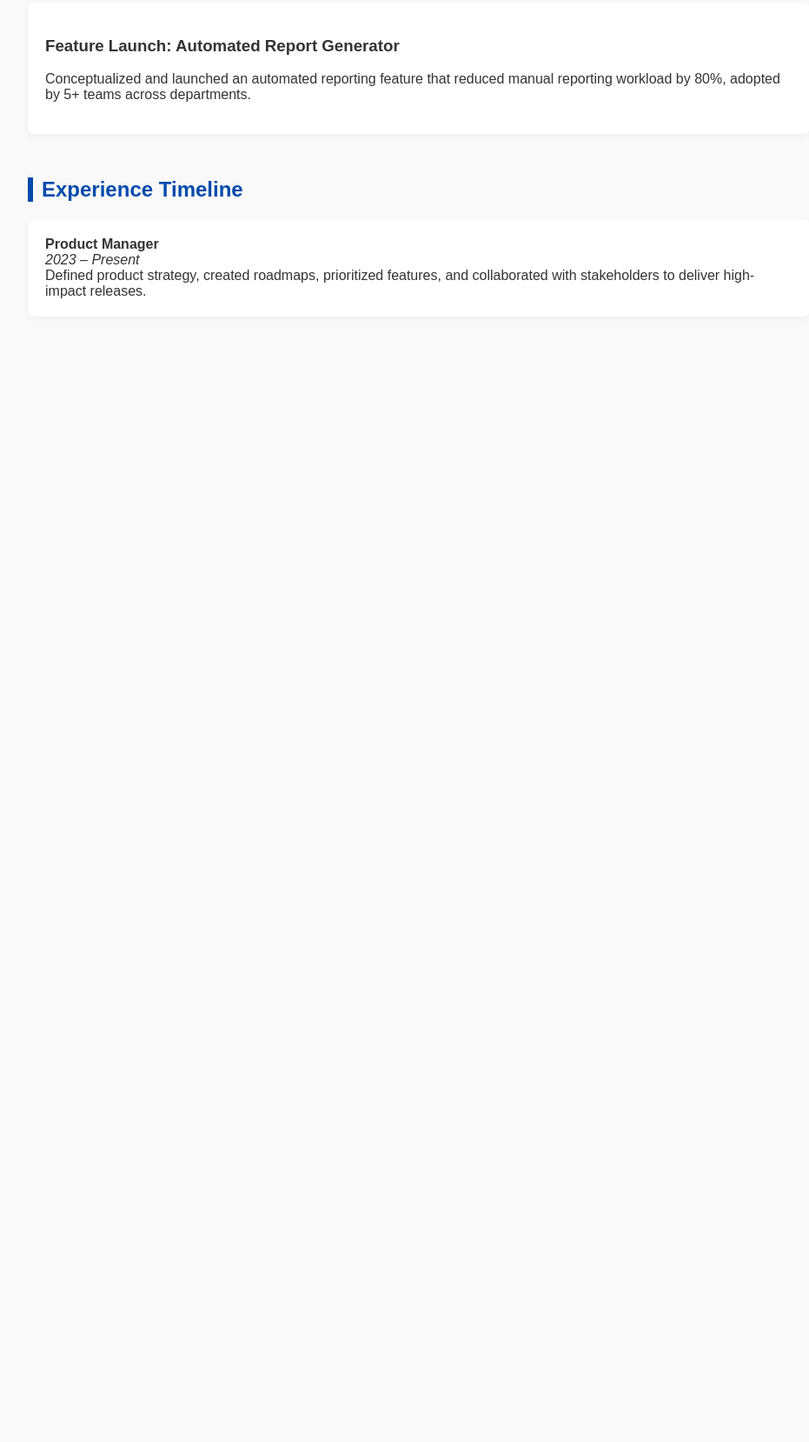
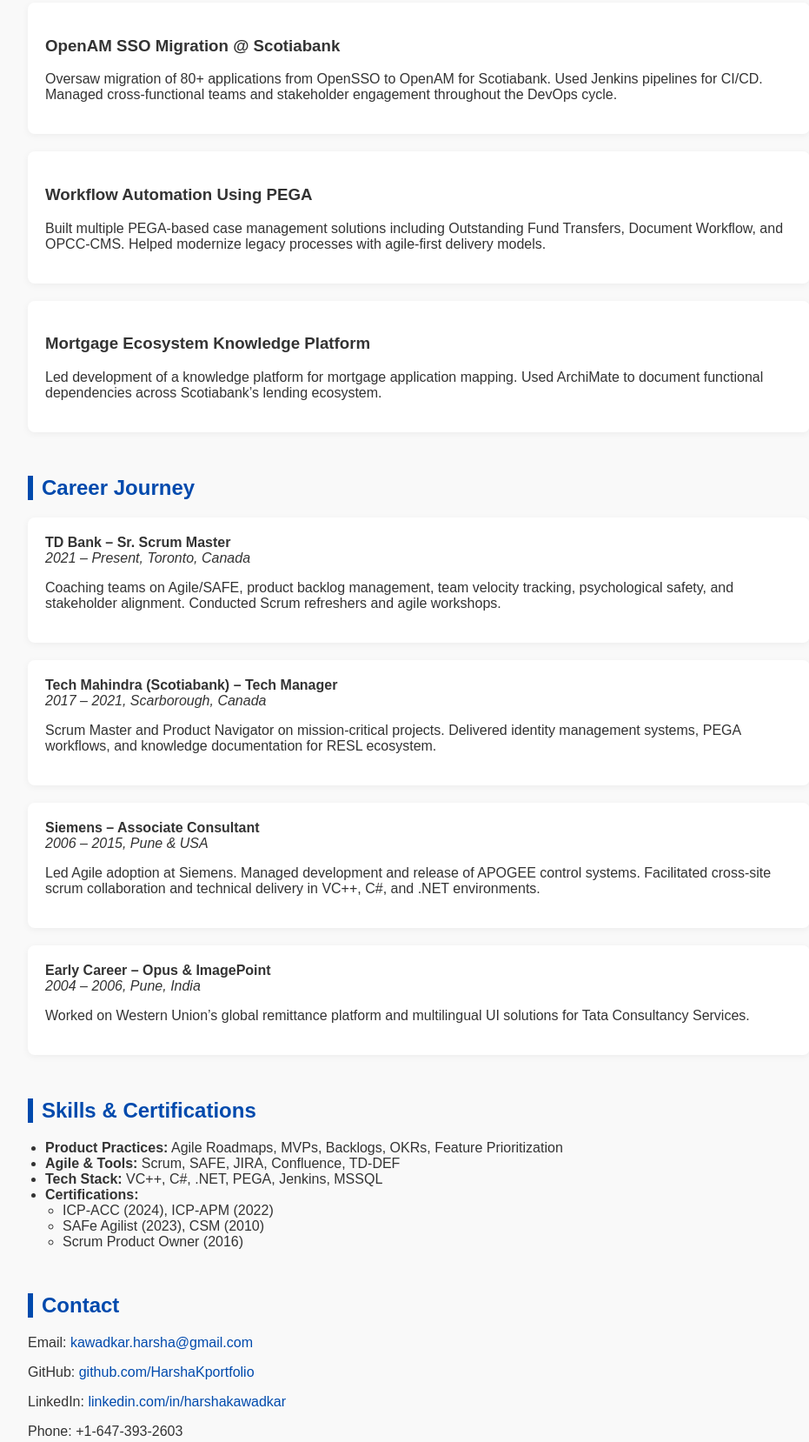
Before and after one commit to HarshaKportfolio/HarshaK, a plain HTML site: page index.html in a window 1280 px wide. Shown: the part 649-2307 px from the top of the page at 87% size, without its empty margins (158-1089 px from the left). Before the commit the page ends 1103 px from the top, so only its background shows below. Drawn offline with Linux system fonts and the light colour scheme.

Commit message:
Update index.html

```diff
--- a/index.html
+++ b/index.html
@@ -3,7 +3,7 @@
 <head>
   <meta charset="UTF-8" />
   <meta name="viewport" content="width=device-width, initial-scale=1.0"/>
-  <title>Harsha Kawadkar | Product Manager</title>
+  <title>Harsha Kawadkar | Product Manager Portfolio</title>
   <style>
     body { font-family: Arial, sans-serif; margin: 0; background: #f9f9f9; color: #333; }
     header { background: #004aad; color: white; padding: 50px 20px; text-align: center; }
@@ -15,10 +15,9 @@
     .section { margin-bottom: 50px; }
     .section h2 { border-left: 6px solid #004aad; padding-left: 10px; color: #004aad; }
 
-    .project, .experience { background: white; padding: 20px; margin-top: 20px; border-radius: 8px; box-shadow: 0 2px 8px rgba(0,0,0,0.05); }
+    .card { background: white; padding: 20px; margin-top: 20px; border-radius: 8px; box-shadow: 0 2px 8px rgba(0,0,0,0.05); }
 
     footer { text-align: center; padding: 20px; background: #333; color: white; }
-
     a { color: #004aad; text-decoration: none; }
     ul { padding-left: 20px; }
   </style>
@@ -27,32 +26,97 @@
 
   <header>
     <h1>Harsha Kawadkar</h1>
-    <p>Product Manager | Agile Advocate | Tech-Driven Innovator</p>
+    <p>Product Manager | Agile Coach | Ex-Developer</p>
   </header>
 
   <div class="container">
 
     <section class="section" id="about">
       <h2>About Me</h2>
-      <p>I’m a former VC++ and C# .NET developer who evolved into a Scrum Master and now a Product Manager. My background in software engineering empowers me to bridge the gap between business needs and technical execution. I thrive in translating customer pain points into impactful digital solutions, managing cross-functional teams, and delivering value iteratively.</p>
+      <p>I am a people-centric Agile Coach and Product Manager with over 20 years in IT and 8+ years in Agile. I started my career as a VC++ and .NET developer, evolved into a Scrum Master, and now operate as a Product Manager driving digital transformation. I specialize in delivering high-value, user-centric products and empowering agile teams to achieve excellence.</p>
     </section>
 
     <section class="section" id="portfolio">
-      <h2>Product Portfolio</h2>
-      <div class="project">
-        <h3>Case Study: Improving Workflow Efficiency</h3>
-        <p>Redesigned a legacy desktop application workflow for a financial services firm, reducing task time by 40%. Led interviews, defined MVP, and collaborated with UI/UX and engineering to ship in 2 months.</p>
+      <h2>Product & Project Highlights</h2>
+
+      <div class="card">
+        <h3>Authentication Security Projects @ TD Bank</h3>
+        <p>Led multiple enterprise-level authentication initiatives under the Enterprise Protect domain. Drove Agile delivery using both TD Agile and SAFE frameworks. Contributed to pre-PI planning and led backlog schema design in Jira.</p>
       </div>
-      <div class="project">
-        <h3>Feature Launch: Automated Report Generator</h3>
-        <p>Conceptualized and launched an automated reporting feature that reduced manual reporting workload by 80%, adopted by 5+ teams across departments.</p>
+
+      <div class="card">
+        <h3>OpenAM SSO Migration @ Scotiabank</h3>
+        <p>Oversaw migration of 80+ applications from OpenSSO to OpenAM for Scotiabank. Used Jenkins pipelines for CI/CD. Managed cross-functional teams and stakeholder engagement throughout the DevOps cycle.</p>
+      </div>
+
+      <div class="card">
+        <h3>Workflow Automation Using PEGA</h3>
+        <p>Built multiple PEGA-based case management solutions including Outstanding Fund Transfers, Document Workflow, and OPCC-CMS. Helped modernize legacy processes with agile-first delivery models.</p>
+      </div>
+
+      <div class="card">
+        <h3>Mortgage Ecosystem Knowledge Platform</h3>
+        <p>Led development of a knowledge platform for mortgage application mapping. Used ArchiMate to document functional dependencies across Scotiabank’s lending ecosystem.</p>
       </div>
     </section>
 
     <section class="section" id="experience">
-      <h2>Experience Timeline</h2>
-      <div class="experience">
-        <strong>Product Manager</strong><br/>
-        <em>2023 – Present</em><br/>
-        Defined product strategy, created roadmaps, prioritized features, and collaborated with stakeholders to deliver high-impact releases.
-      </
+      <h2>Career Journey</h2>
+
+      <div class="card">
+        <strong>TD Bank – Sr. Scrum Master</strong><br/>
+        <em>2021 – Present, Toronto, Canada</em>
+        <p>Coaching teams on Agile/SAFE, product backlog management, team velocity tracking, psychological safety, and stakeholder alignment. Conducted Scrum refreshers and agile workshops.</p>
+      </div>
+
+      <div class="card">
+        <strong>Tech Mahindra (Scotiabank) – Tech Manager</strong><br/>
+        <em>2017 – 2021, Scarborough, Canada</em>
+        <p>Scrum Master and Product Navigator on mission-critical projects. Delivered identity management systems, PEGA workflows, and knowledge documentation for RESL ecosystem.</p>
+      </div>
+
+      <div class="card">
+        <strong>Siemens – Associate Consultant</strong><br/>
+        <em>2006 – 2015, Pune & USA</em>
+        <p>Led Agile adoption at Siemens. Managed development and release of APOGEE control systems. Facilitated cross-site scrum collaboration and technical delivery in VC++, C#, and .NET environments.</p>
+      </div>
+
+      <div class="card">
+        <strong>Early Career – Opus & ImagePoint</strong><br/>
+        <em>2004 – 2006, Pune, India</em>
+        <p>Worked on Western Union’s global remittance platform and multilingual UI solutions for Tata Consultancy Services.</p>
+      </div>
+    </section>
+
+    <section class="section" id="skills">
+      <h2>Skills & Certifications</h2>
+      <ul>
+        <li><strong>Product Practices:</strong> Agile Roadmaps, MVPs, Backlogs, OKRs, Feature Prioritization</li>
+        <li><strong>Agile & Tools:</strong> Scrum, SAFE, JIRA, Confluence, TD-DEF</li>
+        <li><strong>Tech Stack:</strong> VC++, C#, .NET, PEGA, Jenkins, MSSQL</li>
+        <li><strong>Certifications:</strong>
+          <ul>
+            <li>ICP-ACC (2024), ICP-APM (2022)</li>
+            <li>SAFe Agilist (2023), CSM (2010)</li>
+            <li>Scrum Product Owner (2016)</li>
+          </ul>
+        </li>
+      </ul>
+    </section>
+
+    <section class="section" id="contact">
+      <h2>Contact</h2>
+      <p>Email: <a href="mailto:kawadkar.harsha@gmail.com">kawadkar.harsha@gmail.com</a></p>
+      <p>GitHub: <a href="https://github.com/HarshaKportfolio" target="_blank">github.com/HarshaKportfolio</a></p>
+      <p>LinkedIn: <a href="https://linkedin.com/in/harshakawadkar" target="_blank">linkedin.com/in/harshakawadkar</a></p>
+      <p>Phone: +1-647-393-2603</p>
+    </section>
+
+  </div>
+
+  <footer>
+    <p>&copy; 2025 Harsha Kawadkar</p>
+  </footer>
+
+</body>
+</html>
```
